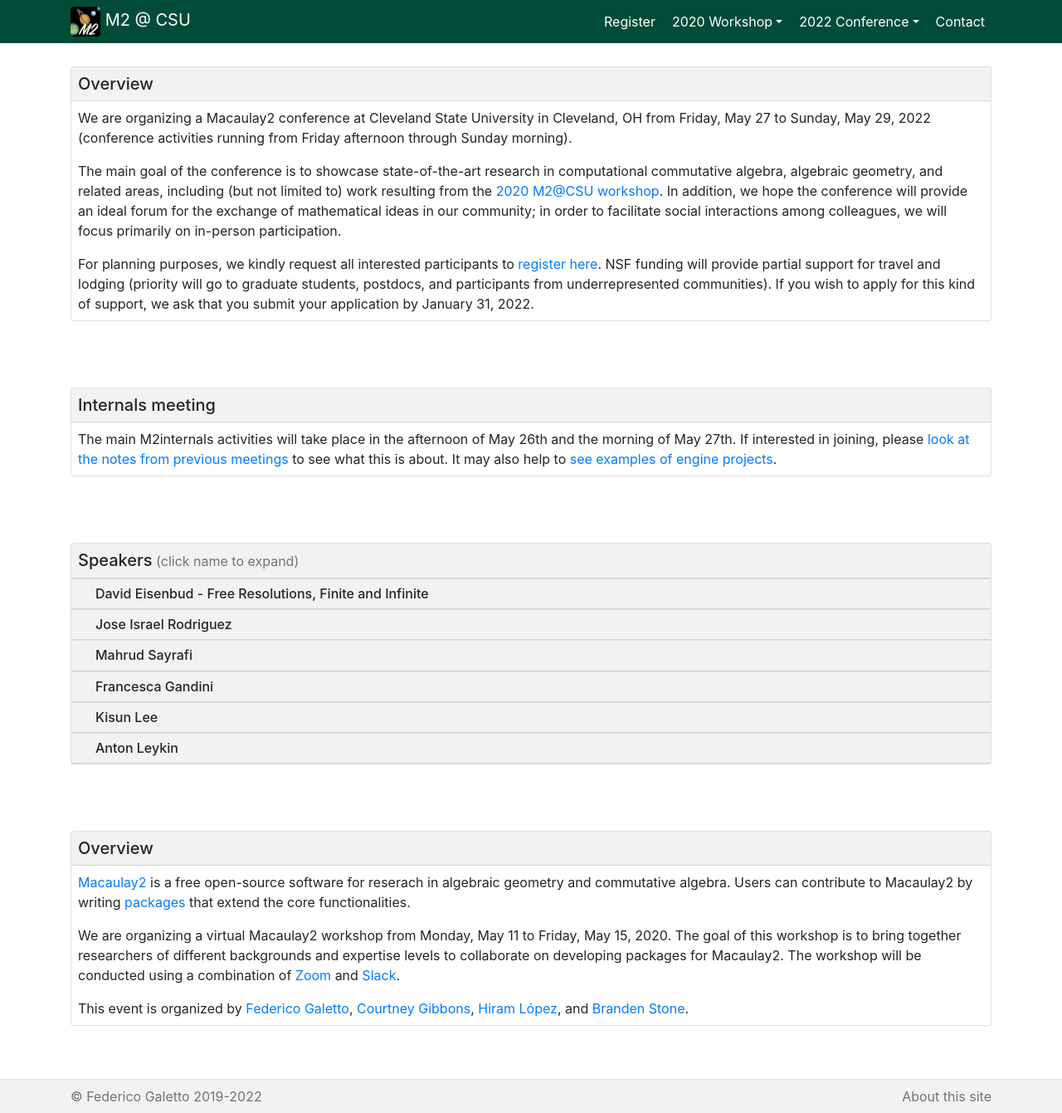
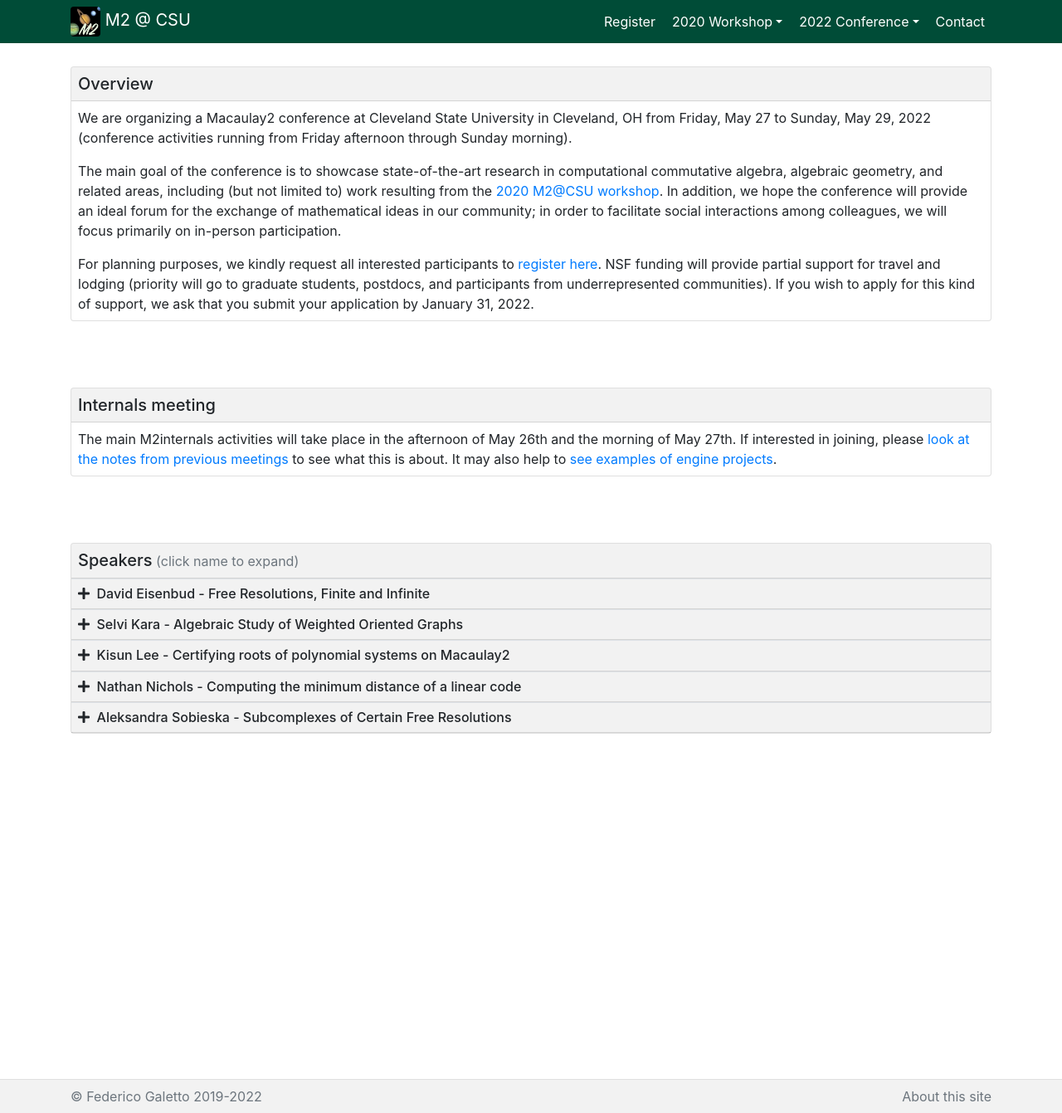
Before and after one commit to galettof/m2csu, a Jekyll site: the page built from conference.html, in a window 1280 px wide and 1341 px high. Shown: the whole window at 83% size. Built offline with Jekyll 4.4.1, drawn with Linux system fonts in a browser that asks for light colours; nearby versions of some CDN libraries; some of the changed lines change nothing that is shown.

Commit message:
templated speakers section

```diff
--- /dev/null
+++ b/_data/talks.yml
@@ -0,0 +1,55 @@
+# enclose values in '' when ending in 0 or containing :
+talks:
+
+- first: David
+  last: Eisenbud
+  title: Free Resolutions, Finite and Infinite
+  abstract: "<p> Abelian groups -- modules
+  over the integers -- are well-described by giving generators and
+  relations, conveniently described by one matrix of integers. For
+  modules over a polynomial ring in n variables David Hilbert improved
+  the description to one requiring n matrices, the &quot;free
+  resolution&quot;. But for most commutative rings, the corresponding
+  description requires infinitely many matrices.  </p> In the finite
+  case, we know a lot, and in the first half of this talk I will
+  survey some of what we've learned in the 130 years since Hilbert's
+  work. But except for very special cases, we know almost nothing in
+  the infinite case. In the second half of the talk I will introduce
+  some new problems and conjectures that Hai Long Dao and I have been
+  working on, with the help of the program Macaulay2."
+
+- first: Aleksandra
+  last: Sobieska
+  title: Subcomplexes of Certain Free Resolutions
+  abstract: "What are the subcomplexes of a free
+  resolution? This question is simple to state, but the naive approach
+  leads to a computational quagmire that is infeasible even in small
+  cases. In this talk, I invoke the Bernstein--Gelfand--Gelfand (BGG)
+  correspondence to address this question for free resolutions given
+  by two well-known complexes, the Koszul and the
+  Eagon--Northcott. This novel approach provides a complete
+  characterization of the ranks of free modules in a subcomplex in the
+  Koszul case and imposes numerical restrictions in the
+  Eagon--Northcott case."
+
+- first: Selvi
+  last: Kara
+  title: Algebraic Study of Weighted Oriented Graphs
+  abstract: "In this talk, we will consider the edge ideals of weighted oriented graphs. In the first half of the talk, we will survey some of the results about the algebraic invariants of these monomial ideals. The second half of the talk will focus on Morse resolutions of monomial ideals and we will discuss when these resolutions are minimal. As an application, we will present minimal cellular free resolutions of edge ideals of certain classes of weighted oriented graphs."
+
+- first: Kisun
+  last: Lee
+  title: Certifying roots of polynomial systems on Macaulay2
+  abstract: "We present the Macaulay2 package NumericalCertification for certifying the correctness of approximations for roots of square polynomial systems. It employs the Krawczyk method and α-theory as the main methods for certification. The package works with output data computed in Macaulay2 without using external software. Also, we introduce potential extensions of the package to the multiple roots certification."
+
+- first: Nathan
+  last: Nichols
+  title: Computing the minimum distance of a linear code
+  abstract: "Computing the minimum distance of a linear code is an NP-hard problem
+that is relevant to certain mathematical research and engineering
+applications. In this talk, I will explain reasons why computing the
+minimum weight of a linear code is an important feature in a software
+package for coding theory research. I will also give an overview of the
+state of our minimum weight algorithm implementation in the package
+CodingTheory, including how it compares with other available
+implementations as well as possibilities for improvement."
--- a/_layouts/default.html
+++ b/_layouts/default.html
@@ -17,6 +17,9 @@
 
     <!-- Custom styles for this template -->
     <link href="css/custom.css" rel="stylesheet">
+
+    <!-- Font Awesome icons -->
+    <link rel="stylesheet" href="https://cdnjs.cloudflare.com/ajax/libs/font-awesome/5.11.2/css/all.css" integrity="sha256-46qynGAkLSFpVbEBog43gvNhfrOj+BmwXdxFgVK/Kvc=" crossorigin="anonymous" />
 
   </head>
   <body class="Site">
--- a/conference.html
+++ b/conference.html
@@ -138,14 +138,39 @@
 		<h5 class="mb-0" style="display:inline">Speakers</h5>
 		<span class="text-muted">(click name to expand)</span>
 	      </div>
-	      <div class="card-header border-top" id="headingOne">
+	      {% assign talklist = site.data.talks.talks | sort: 'last' %}
+	      {% for item in talklist %}
+	      <div class="card-header border-top" id="heading{{ forloop.index }}">
 		<h6 class="mb-0">
-		  <a role="button" class="collapsed" data-toggle="collapse" data-target="#collapseOne" aria-expanded="false" aria-controls="collapseOne">
+		  <a role="button" class="collapsed" data-toggle="collapse" data-target="#collapse{{ forloop.index }}" aria-expanded="false" aria-controls="collapse{{ forloop.index }}">
+		    &nbsp;{{ item.first}} {{item.last}} - {{ item.title }}
+		  </a>
+		</h6>
+	      </div>
+	      <div id="collapse{{ forloop.index }}" class="collapse" aria-labelledby="heading{{ forloop.index }}" data-parent="#accordionExample">
+		<div class="card-body">
+		  {{ item.abstract }}
+		</div>
+	      </div>
+	      {% endfor %}
+	    </div>
+	  </section>
+
+	  <!--
+	  <section>
+	    <div class="card accordion" id="accordionExample">
+	      <div class="card-header">
+		<h5 class="mb-0" style="display:inline">Speakers</h5>
+		<span class="text-muted">(click name to expand)</span>
+	      </div>
+	      <div class="card-header border-top" id="heading1">
+		<h6 class="mb-0">
+		  <a role="button" class="collapsed" data-toggle="collapse" data-target="#collapse1" aria-expanded="false" aria-controls="collapse1">
 		    &nbsp;David Eisenbud - Free Resolutions, Finite and Infinite
 		  </a>
 		</h6>
 	      </div>
-	      <div id="collapseOne" class="collapse" aria-labelledby="headingOne" data-parent="#accordionExample">
+	      <div id="collapse1" class="collapse" aria-labelledby="heading1" data-parent="#accordionExample">
 		<div class="card-body">
 		  <p>
 		    Abelian groups -- modules over the integers
@@ -171,14 +196,14 @@
 		</div>
 	      </div>
 
-	      <div class="card-header border-top" id="headingTwo">
+	      <div class="card-header border-top" id="heading2">
 		<h6 class="mb-0">
-		  <a role="button" class="collapsed" data-toggle="collapse" data-target="#collapseTwo" aria-expanded="false" aria-controls="collapseTwo">
+		  <a role="button" class="collapsed" data-toggle="collapse" data-target="#collapse2" aria-expanded="false" aria-controls="collapse2">
 		    &nbsp;Jose Israel Rodriguez
 		  </a>
 		</h6>
 	      </div>
-	      <div id="collapseTwo" class="collapse" aria-labelledby="headingTwo" data-parent="#accordionExample">
+	      <div id="collapse2" class="collapse" aria-labelledby="heading2" data-parent="#accordionExample">
 		<div class="card-body">
 		</div>
 	      </div>
@@ -233,18 +258,7 @@
 
 	    </div>
 	  </section>
-	  <section id="overview">
-	    <div class="card">
-	      <div class="card-header">
-		<h5 class="mb-0">Overview</h5>
-	      </div>
-	      <div class="card-body">
-		<p><a href="http://www.macaulay2.com" target="_blank">Macaulay2</a> is a free open-source software for reserach in algebraic geometry and commutative algebra. Users can contribute to Macaulay2 by writing <a href="https://faculty.math.illinois.edu/Macaulay2/Packages/" target="_blank">packages</a> that extend the core functionalities.</p>
-		<p>We are organizing a virtual Macaulay2 workshop from Monday, May 11 to Friday, May 15, 2020. The goal of this workshop is to bring together researchers of different backgrounds and expertise levels to collaborate on developing packages for Macaulay2. The workshop will be conducted using a combination of <a href="https://zoom.us/" target="_blank">Zoom</a> and <a href="https://slack.com/" target="_blank">Slack</a>.</p>
-		This event is organized by <a href="https://math.galetto.org" target="_blank">Federico Galetto</a>, <a href="https://people.hamilton.edu/cgibbons" target="_blank">Courtney Gibbons</a>, <a href="https://academic.csuohio.edu/h_lopez/" target="_blank">Hiram L&oacute;pez</a>, and <a href="https://people.hamilton.edu/bstone" target="_blank">Branden Stone</a>.
-	      </div>
-	    </div>
-	  </section>
+	  -->
 
     </div>
   </div>
```
